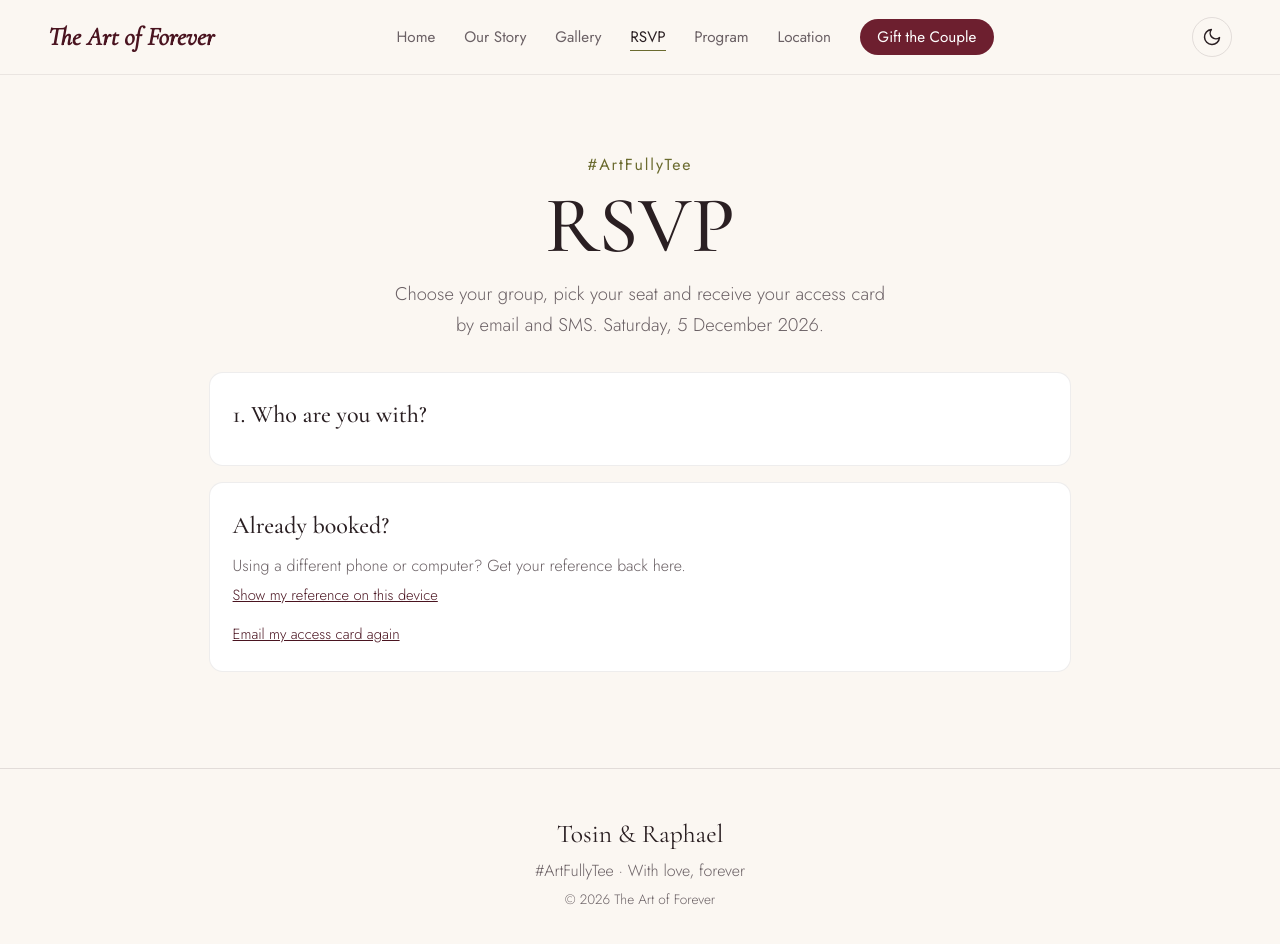
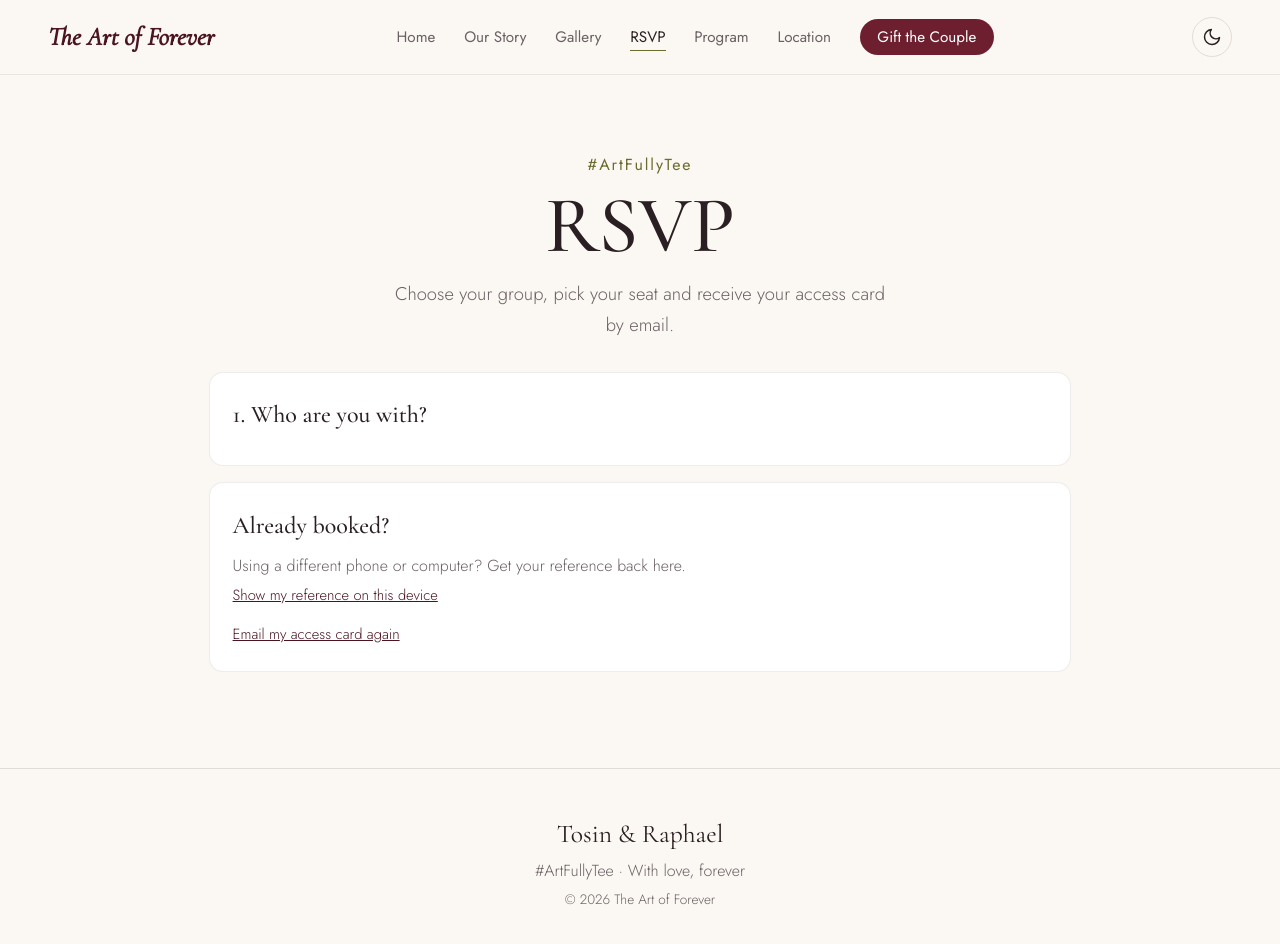
Before and after one commit to TosinMary/The-Art-of-Forever, a website: page rsvp.html in a window 1280 px wide. Drawn offline with nearby package versions, Linux system fonts and the light colour scheme; no server answers; a script that the page names is missing.

Commit message:
heading for rsvp page

```diff
--- a/rsvp.html
+++ b/rsvp.html
@@ -51,7 +51,7 @@
   <main>
     <section class="page-hero">
       <p class="hashtag">#ArtFullyTee</p><h1>RSVP</h1>
-      <p class="lead" id="lead">Choose your group, pick your seat and receive your access card by email and SMS. Saturday, 5 December 2026.</p>
+      <p class="lead" id="lead">Choose your group, pick your seat and receive your access card by email.</p>
     </section>
 
     <div class="wrap" id="app">
```
